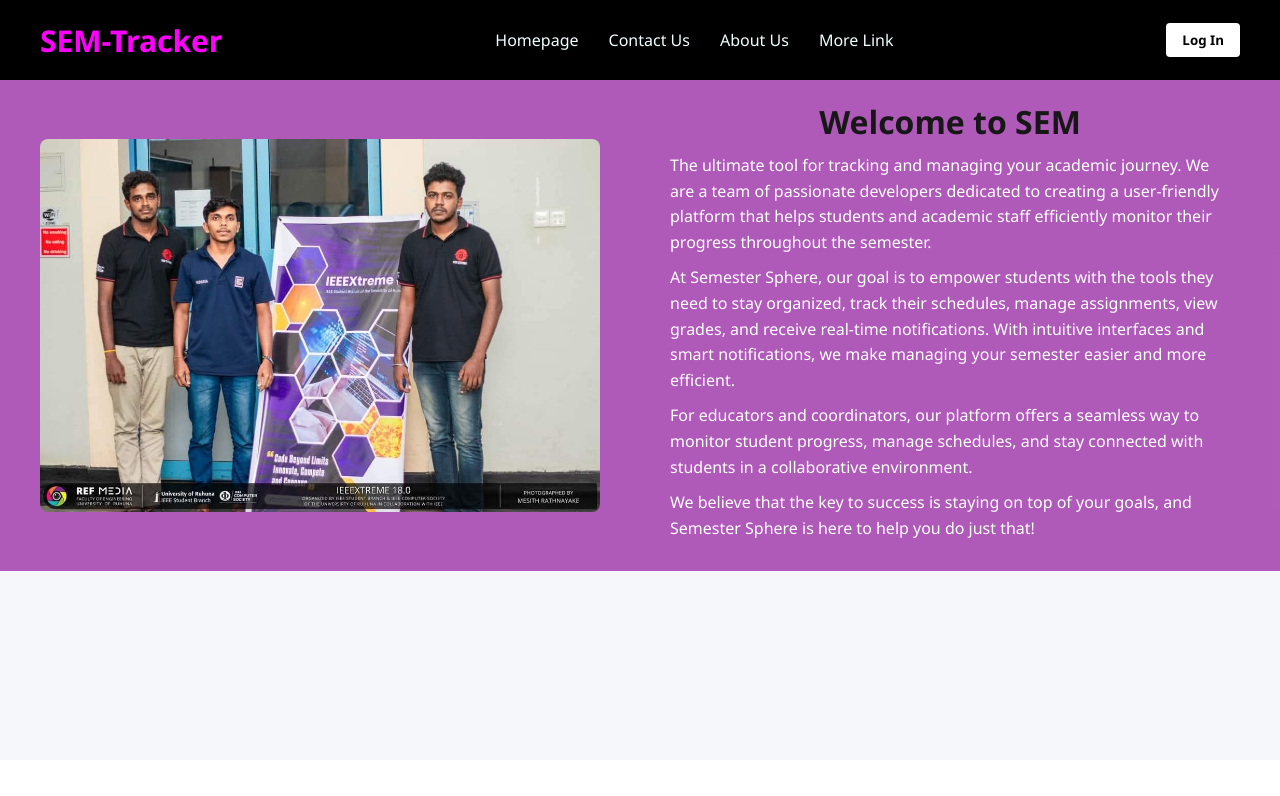
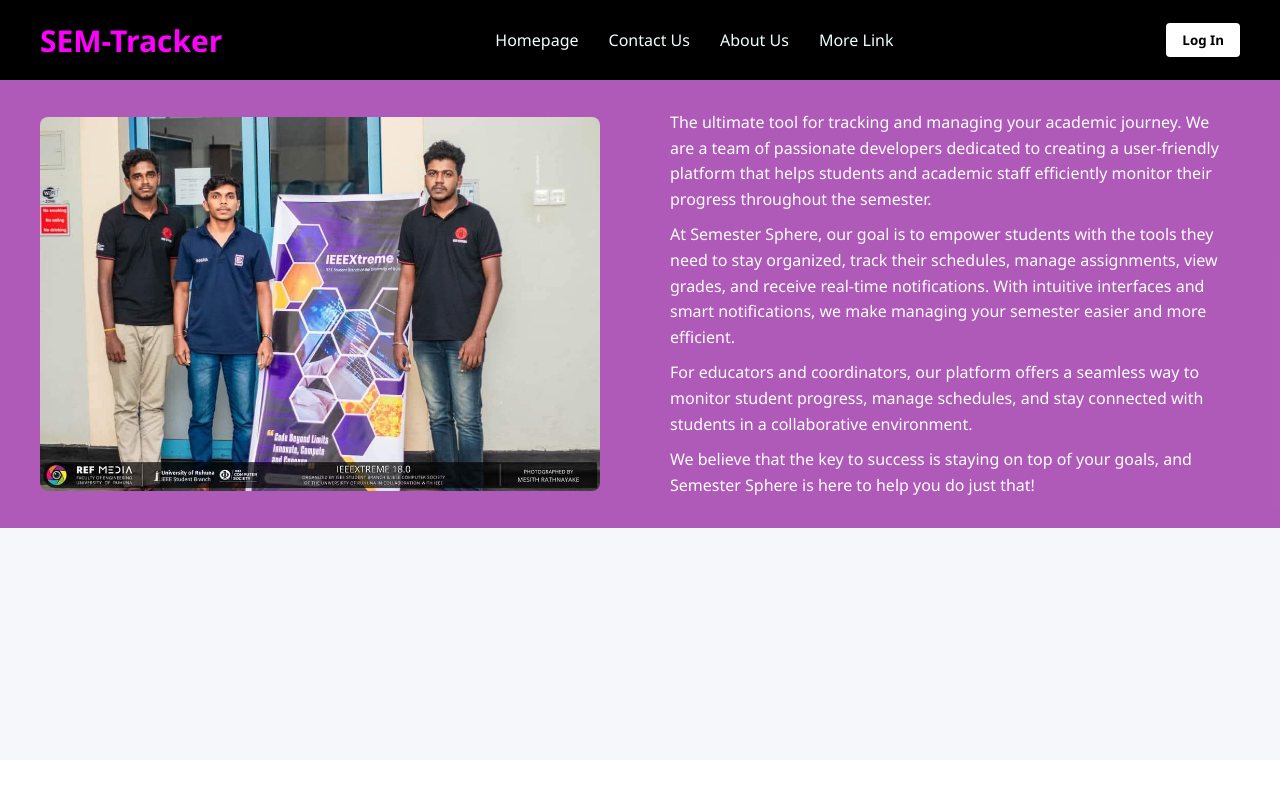
Before and after one commit to Kopuraj/SEM-Tracker, a React (Vite) app in the folder SEM_full2/frontend_SEM_track/: page /aboutuspage in a window 1280 px wide. Shown: the top 796 px of the page. Built offline with nearby package versions, Linux system fonts and the light colour scheme.

Commit message:
Update aboutuspage.tsx

```diff
--- a/SEM_full2/frontend_SEM_track/src/Pages/aboutuspage.tsx
+++ b/SEM_full2/frontend_SEM_track/src/Pages/aboutuspage.tsx
@@ -8,7 +8,7 @@ const Aboutuspage = () => {
           <img src={teamImg} alt="Team" className="team-image" />
         </div>
         <div className="text-section">
-          <h2>Welcome to SEM</h2>
+          <h2></h2>
           <p>
             The ultimate tool for tracking and managing your academic journey. We are a team of passionate developers
             dedicated to creating a user-friendly platform that helps students and academic staff efficiently monitor
```
